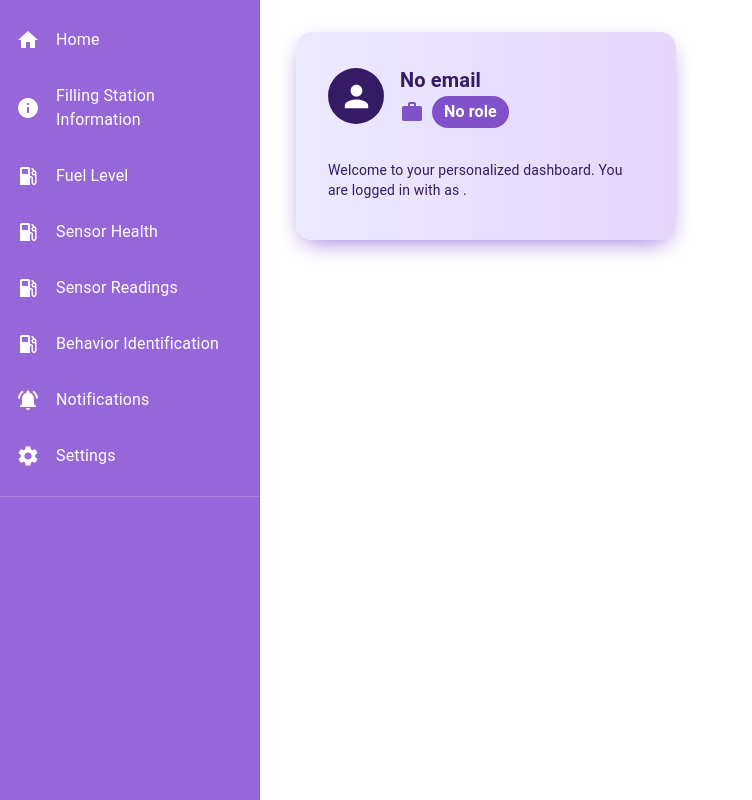
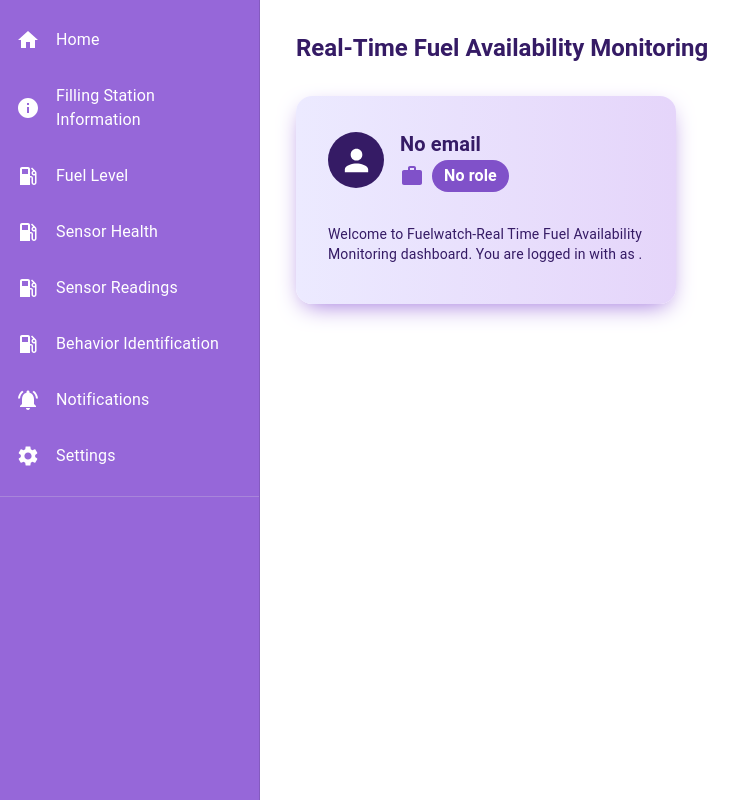
Before and after one commit to SenuraUpesh2002/Research-Project-SLIIT, a React (Vite) app in the folder client/: page /FuelDashboard in a window 1280 px wide. Shown: the whole page, without its empty margins (0-752 px from the left). Built offline with nearby package versions, Linux system fonts and the light colour scheme.

Commit message:
Added a main typography component

```diff
--- a/client/src/ComponentHome/FuelDashboard.jsx
+++ b/client/src/ComponentHome/FuelDashboard.jsx
@@ -96,6 +96,10 @@ function FuelDashboard() {
 
       {/* Info panel right side (add your actual dashboard content here) */}
       <Box sx={{ flexGrow: 1, p: 4, marginLeft: 8 }}>
+        {/* Main heading */}
+        <Typography variant="h5" fontWeight="bold" sx={{ mb: 4, color: "#351B65" }}>
+          Real-Time Fuel Availability Monitoring
+        </Typography>
   <Card
     elevation={6}
     sx={{
@@ -134,7 +138,7 @@ function FuelDashboard() {
     />
     <CardContent>
       <Typography variant="body2" color="#351B65">
-        Welcome to your personalized dashboard. You are logged in with <b>{email}</b> as <b>{role}</b>.
+        Welcome to Fuelwatch-Real Time Fuel Availability Monitoring dashboard. You are logged in with <b>{email}</b> as <b>{role}</b>.
       </Typography>
     </CardContent>
   </Card>
```
